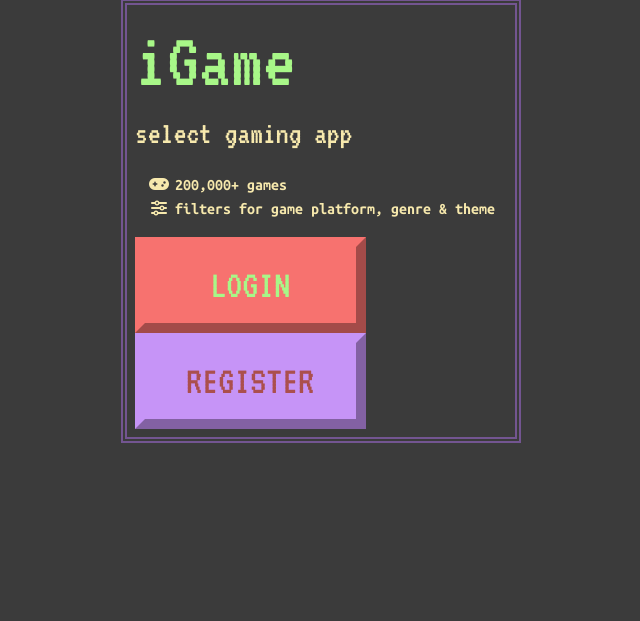
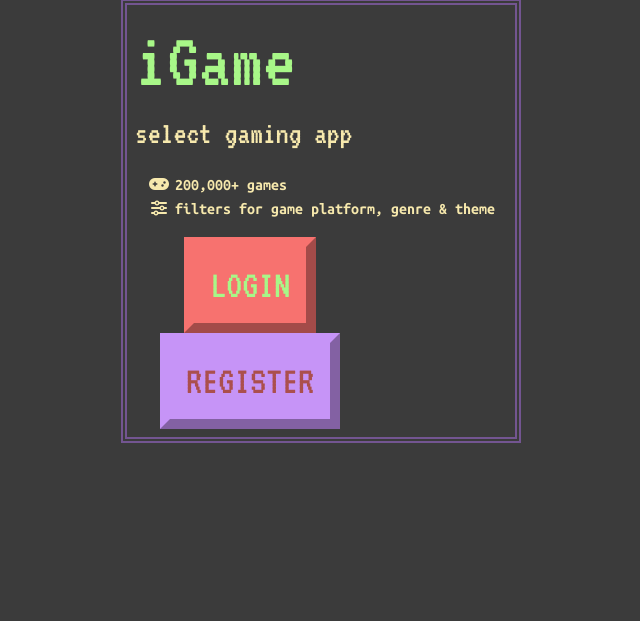
Before and after one commit to hearkelly/igame-sso, a Flask app: page / in a window 1280 px wide. Shown: the part 227-848 px from the top of the page, without its empty margins (319-959 px from the left). Run offline with Flask 3, Linux system fonts and the light colour scheme; parts of the project's set-up code (start-up, migrations or seed data) failed here and were passed over; some libraries are stand-ins or nearby versions.

Commit message:
initial commit - 0

```diff
--- a/iGame/templates/index.html
+++ b/iGame/templates/index.html
@@ -10,7 +10,7 @@
             <li><span class="fa-li"><i class="fa-solid fa-gamepad"></i></span>200,000+ games</li>
             <li><span class="fa-li"><i class="fa-solid fa-sliders"></i></span>filters for game platform, genre & theme</li>
         </ul>
-        <ul class="nav flex-column text-center justify-content-center" style="font-size:2.5rem; max-width:62%;">
+        <ul class="nav flex-column text-center align-items-center" style="font-size:2.5rem; max-width:62%;">
             <li class="nav-item" style="border-style:outset;border-width:10px;background-color:#F7726F;border-color:#F7726F;font-family:VT323, monospace">
                 <a class="nav-link" data-bs-toggle="modal" data-bs-target="#loginModal" style="color:#A8F788;">LOGIN</a>
             </li>
```
